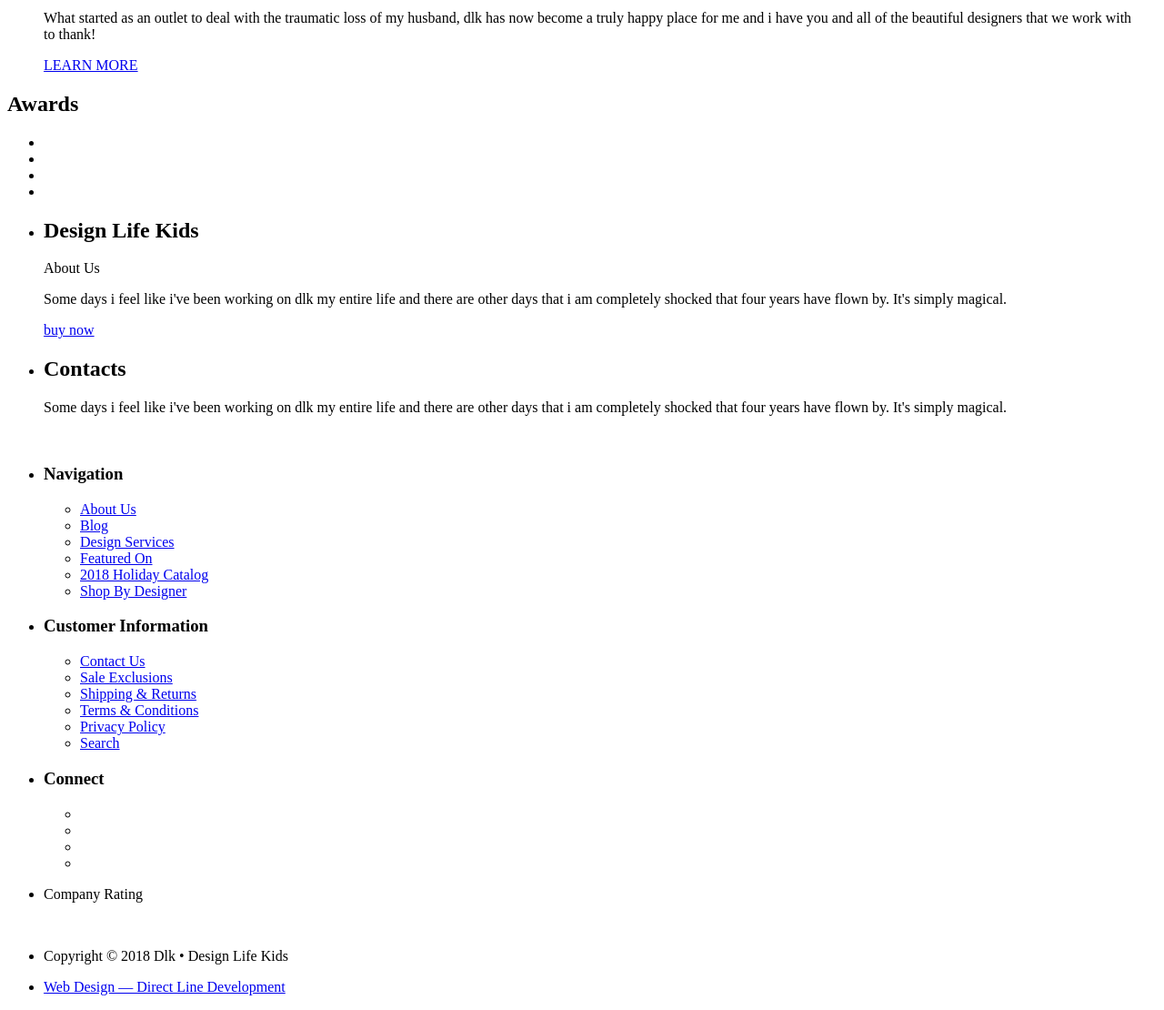
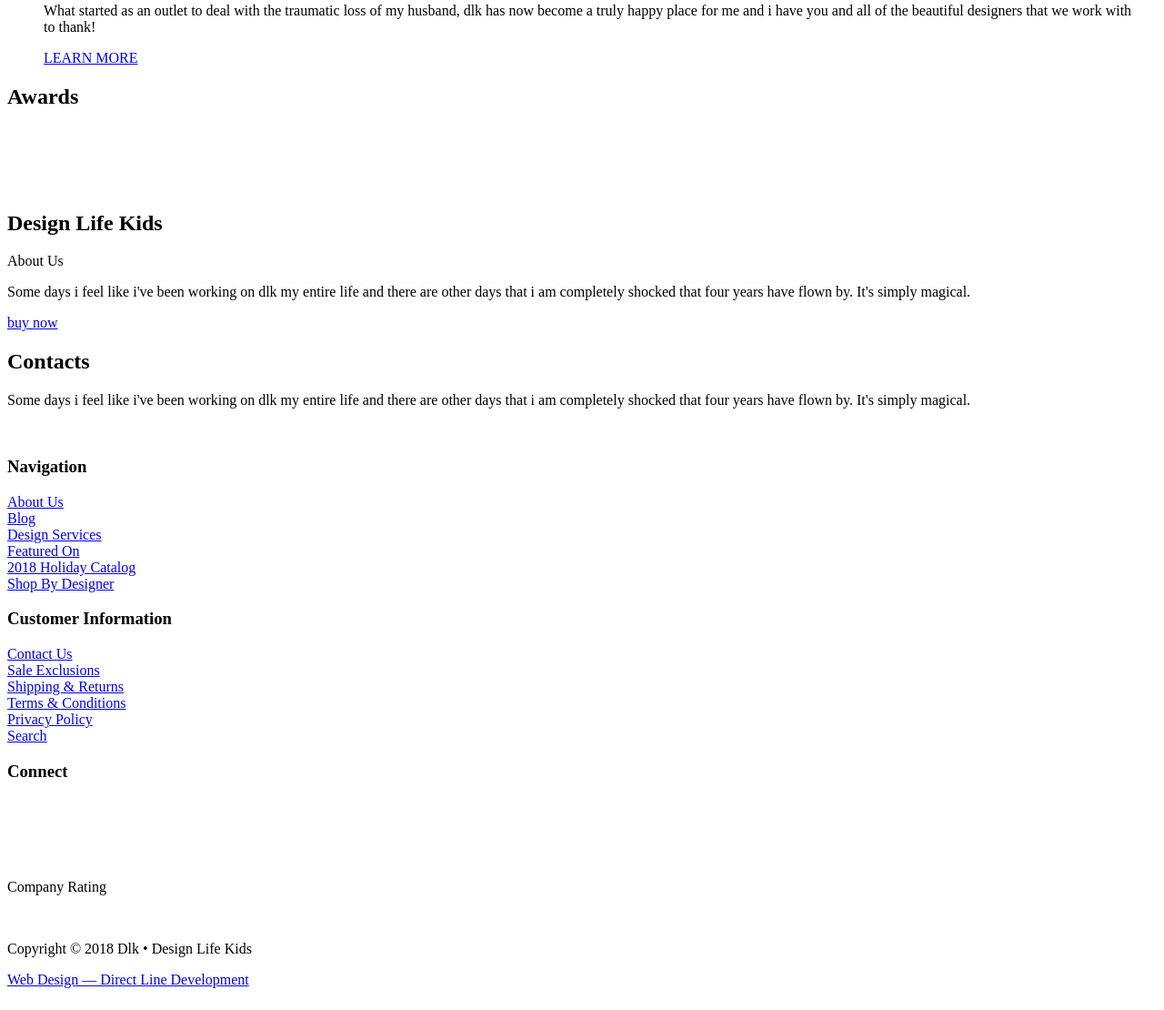
Before and after one commit to dl-academy-edu/tn-akyseva-amina-1, a plain HTML site: page index.html in a window 1280 px wide. Shown: the part 1138-2248 px from the top of the page at 91% size. Drawn offline with Linux system fonts and the light colour scheme.

Commit message:
HW 2.2
error correction

```diff
--- a/index.html
+++ b/index.html
@@ -7,7 +7,6 @@
 </head>
 <body>
     <header>
-        <img src="#" alt="">
         <nav>
             <ul>
                 <li>
@@ -26,6 +25,7 @@
 
     <main>
         <Section class="banner">
+            <img src="#" alt="">
             <h1>THE OOH NOO COLLECTION</h1>
             <p>Designed in Slovenia</p>
             <button class="button">EXPLORE NOW</button>
@@ -55,7 +55,7 @@
         </section>
 
         <section>
-            <h1>Delivery</h1>
+            <h2>Delivery</h2>
             <img src="#" alt="">
             <ul>
                 <li>
@@ -79,128 +79,111 @@
             </ul>
         </section>
 
-        <section class="Awards">
+        <section class="awards">
             <h2>Awards</h2>
-            <ul>
-                <li>
+            <div>
                 <img src="#" alt="">
-                </li>
-                <li>
+            </div>
+            <div>
                 <img src="#" alt="">
-                </li>
-                <li>
+            </div>
+            <div>
                 <img src="#" alt="">
-                </li>
-                <li>
+            </div>
+            <div>
                 <img src="#" alt="">
-                </li>
-            </ul>
+            </div>
         </section>
 
         <section>
-            <ul>
-                <li>
+            <div>
                 <h2>Design Life Kids</h2>
                 <p>About Us</p>
                 <p>Some days i feel like i've been working on dlk my entire life and there are other days that i am completely shocked that four years have flown by. It's simply magical.</p>
                 <a href="#" class="button">buy now</a>
-                </li>
-                <li>
+            </div>
+            <div>
                 <h2>Contacts</h2>
                 <p>Some days i feel like i've been working on dlk my entire life and there are other days that i am completely shocked that four years have flown by. It's simply magical.</p>
                 <img src="#" alt="">
-                </li>
-            </ul>
+            </div>
         </section>
     </main>
 
     <footer>
-        <ul>
-            <li>
+
     <h3>Navigation</h3>
-                <ul>
-                    <li>
+        <div>
             <a href="#">About Us</a>
-                    </li>
-                    <li>
+        </div>
+        <div>
             <a href="#">Blog</a>
-                    </li>
-                    <li>
+        </div>
+        <div>
             <a href="#">Design Services</a>
-                    </li>
-                    <li>
+        </div>
+        <div>
             <a href="#">Featured On</a>
-                    </li>
-                    <li>
+        </div>
+        <div>
             <a href="#">2018 Holiday Catalog</a>
-                    </li>
-                    <li>
+        </div>
+        <div>
             <a href="#">Shop By Designer</a>
-                    </li>
-                </ul>
-            </li>
-            <li>
+        </div>
+
     <h3>Customer Information</h3>
-                <ul>
-                    <li>
+        <div>
             <a href="#">Contact Us</a>
-                    </li>
-                    <li>
+        </div>
+        <div>
             <a href="#">Sale Exclusions</a>
-                    </li>
-                    <li>
+        </div>
+        <div>
             <a href="#">Shipping & Returns</a>
-                    </li>
-                    <li>
+        </div>
+        <div>
             <a href="#">Terms & Conditions</a>
-                    </li>
-                    <li>
+        </div>
+        <div>
             <a href="#">Privacy Policy</a>
-                    </li>
-                    <li>
+        </div>
+        <div>
             <a href="#">Search</a>
-                    </li>
-                </ul>
-            </li>
-            <li>
+        </div>
+
     <h3>Connect</h3>
-                <ul>
-                    <li>
+        <div>
             <a href="#">
                 <img src="#" alt="">
             </a>
-                    </li>
-                    <li>
+        </div>
+        <div>
             <a href="#">
                 <img src="#" alt="">
             </a>
-                    </li>
-                    <li>
+        </div>
+        <div>
             <a href="#">
                 <img src="#" alt="">
             </a>
-                    </li>
-                    <li>
+        </div>
+        <div>
             <a href="#">
                 <img src="#" alt="">
             </a>
-                    </li>
-                </ul>
-            </li>
-        </ul>
-
-        <ul>
-            <li>
+        </div>
+        <div>
             <p>Company Rating</p>
                 <img src="#" alt="">
-            </li>
-            <li>
+        </div>
+        <div>
             <p>Copyright © 2018 Dlk • Design Life Kids</p>
-            </li>
-            <li>
+        </div>
+        <div>
             <a href="#">Web Design — Direct Line Development</a>
-            </li>
-        </ul>
+        </div>
+
     </footer>
 
 </body>
```
Lines whose indentation alone changed are shown as unchanged.
